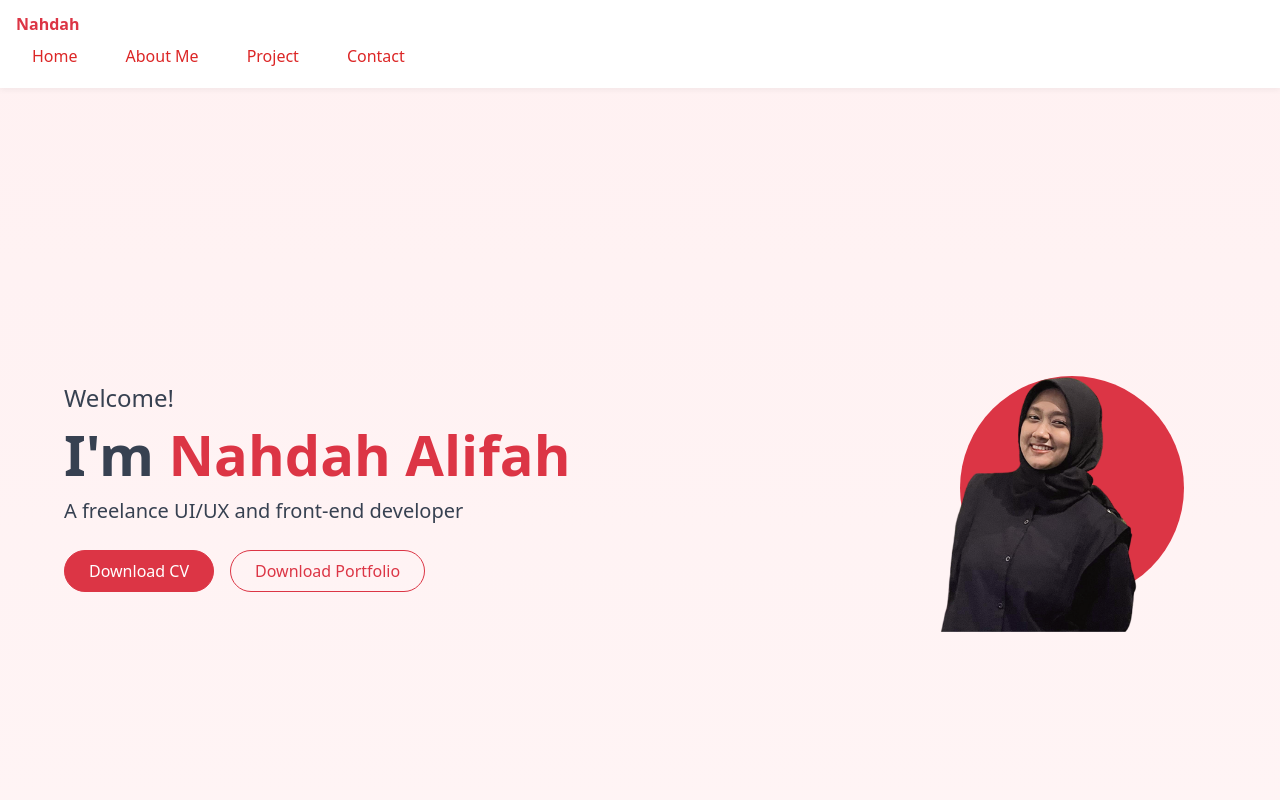
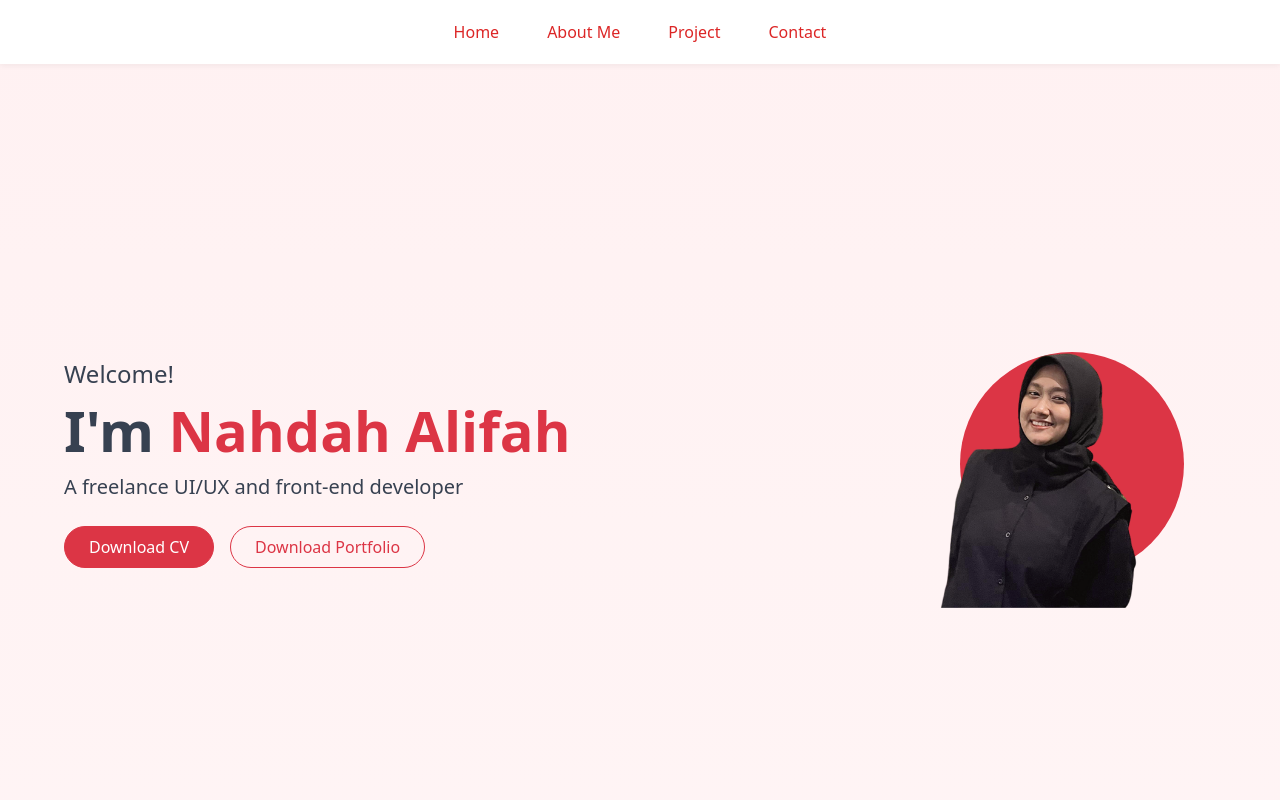
Before and after one commit to nahdalifah/Portofolio-Nahdah, a plain HTML site: page Index.html in a window 1280 px wide. Shown: the top 800 px of the page. Drawn offline with nearby package versions, Linux system fonts and the light colour scheme.

Commit message:
Update: responsive navbar

```diff
--- a/Index.html
+++ b/Index.html
@@ -151,16 +151,15 @@
 <body>
 
   <nav>
-    <div class="d-flex w-100 justify-content-between align-items-center">
-      <div class="logo fw-bold text-danger">Nahdah</div>
-      <button class="hamburger d-md-none" id="hamburger">&#9776;</button>
+    <div class="d-flex flex-column align-items-center w-100">
+      <button class="hamburger d-md-none mb-2" id="hamburger">&#9776;</button>
+      <ul class="nav flex-column flex-md-row menu justify-content-center" id="menu">
+        <li class="nav-item"><a class="nav-link" href="#home">Home</a></li>
+        <li class="nav-item"><a class="nav-link" href="#about">About Me</a></li>
+        <li class="nav-item"><a class="nav-link" href="#project">Project</a></li>
+        <li class="nav-item"><a class="nav-link" href="#contact">Contact</a></li>
+      </ul>
     </div>
-    <ul class="nav flex-column flex-md-row mt-3 mt-md-0 menu" id="menu">
-      <li class="nav-item"><a class="nav-link" href="#home">Home</a></li>
-      <li class="nav-item"><a class="nav-link" href="#about">About Me</a></li>
-      <li class="nav-item"><a class="nav-link" href="#project">Project</a></li>
-      <li class="nav-item"><a class="nav-link" href="#contact">Contact</a></li>
-    </ul>
   </nav>
 
   <section id="home" class="py-5 py-md-16 reveal">
```
